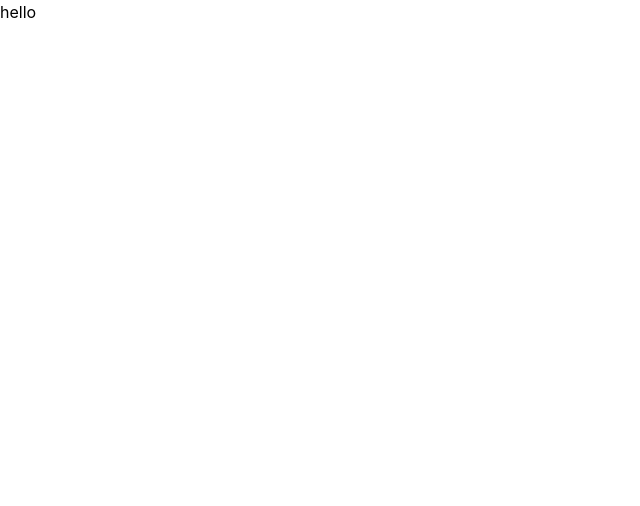
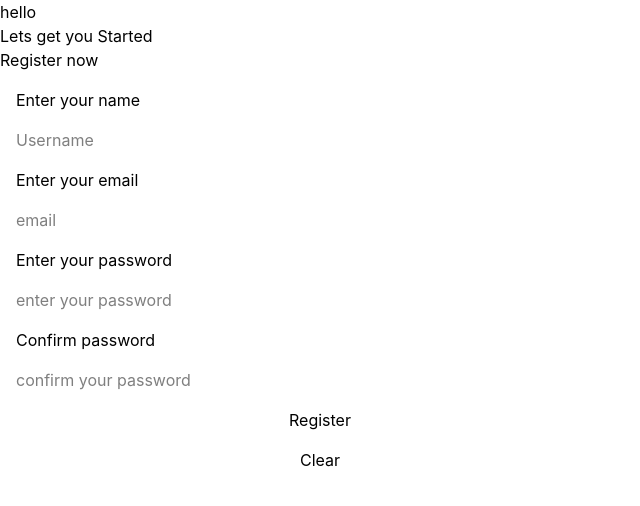
Before and after one commit to Bijay-Codes/Everpet, a React (Vite) app: page / in a window 1280 px wide. Shown: the top 506 px of the page, without its empty margins (0-640 px from the left). Built offline with nearby package versions, Linux system fonts and the light colour scheme.

Commit message:
created a basic register account form (without linking to backend)

```diff
--- a/src/App.tsx
+++ b/src/App.tsx
@@ -1,7 +1,9 @@
+import Register from "./pages/register"
 function App() {
   return (
     <>
       <div>hello</div>
+      <Register />
     </>
   )
 }
--- /dev/null
+++ b/src/pages/register.tsx
@@ -0,0 +1,188 @@
+import { useReducer } from "react";
+
+
+const initialState: InitialState = {
+    form: { username: '', email: '', password: '', reEnterPassword: '' },
+    error: {}
+};
+
+type InitialState = {
+    form: FormState;
+    error: ErrorState;
+}
+type FormState = {
+    username: string;
+    email: string;
+    password: string;
+    reEnterPassword: string;
+}
+type ErrorState = {
+    username?: string;
+    email?: string;
+    password?: string;
+    reEnterPassword?: string;
+}
+type Actions =
+    | { type: 'CHANGE', key: keyof InitialState['form'], value: string }
+    | { type: 'VALIDATE', key: keyof InitialState['form'] }
+    | { type: 'RESET' }
+
+
+function reducer(info: InitialState, action: Actions): InitialState {
+    switch (action.type) {
+        case 'CHANGE':
+            return { ...info, form: { ...info.form, [action.key]: action.value } };
+        case 'VALIDATE':
+            if (!info.form[action.key]) {
+                return { ...info, error: { ...info.error, [action.key]: 'This feild cannot be left empty' } }
+            }
+            switch (action.key) {
+                case 'username':
+                    return validateUsername(info);
+                case 'email':
+                    return validateEmail(info);
+                case 'password':
+                    return validatePassword(info);
+                case 'reEnterPassword':
+                    return validateReEnterPassword(info);
+                default:
+                    return info;
+            }
+
+        case 'RESET':
+            return { ...initialState };
+        default:
+            return info;
+    }
+}
+
+
+function validateUsername(info: InitialState) {
+    if (info.form.username.length < 3) {
+        return {
+            ...info,
+            error: { ...info.error, username: 'The username be atleast 4 character long' }
+        };
+    } else if (info.form.username.length > 30) {
+        return {
+            ...info,
+            error: { ...info.error, username: 'The username cannot be greater than 30 characters' }
+        };
+    } else {
+        return { ...info, error: { ...info.error, username: undefined } };
+    }
+}
+
+function validateEmail(info: InitialState) {
+    if (info.form.email.length > 255) {
+        return {
+            ...info,
+            error: { ...info.error, email: 'The email must be within 255 characters' }
+        };
+    } else {
+        return { ...info, error: { ...info.error, email: undefined } };
+    }
+}
+
+function validatePassword(info: InitialState) {
+    const regex = /[!@#$%^&*()_+\-=[\]{};':"\\|,.<>/?~`]/;
+    if (info.form.password.length < 3) {
+        return {
+            ...info,
+            error: { ...info.error, password: 'The password must be atleast 4 letters' }
+        };
+    } else if (info.form.password.length > 10) {
+        return {
+            ...info,
+            error: { ...info.error, password: 'The password must be atleast 4 letters' }
+        };
+    } else if (!regex.test(info.form.password)) {
+        return {
+            ...info,
+            error: { ...info.error, password: 'The password must contain atleast 1 symbol' }
+        };
+    } else {
+        return { ...info, error: { ...info.error, password: undefined } };
+    }
+}
+
+function validateReEnterPassword(info: InitialState) {
+    if (info.form.password !== info.form.reEnterPassword) {
+        return {
+            ...info,
+            error: { ...info.error, reEnterPassword: 'The password in both fields must be same' }
+        };
+    } else {
+        return { ...info, error: { ...info.error, reEnterPassword: undefined } };
+    }
+}
+export default function Register() {
+    const [info, reduce] = useReducer(reducer, initialState);
+    const errMsgStyles = 'text-xs text-rose-400';
+    const post = () => {
+        console.log(info)
+        alert('We got your request, sit back and wait')
+    }
+
+    const handleReset = () => {
+        reduce({ type: 'RESET' });
+    }
+
+    return (
+        <section>
+            <h1>Lets get you Started</h1>
+            <h2>Register now</h2>
+
+            <main>
+                <form action={post} className="flex flex-col gap-4 p-4 max-w-1/2">
+                    <label htmlFor="usr-name-input">Enter your name</label>
+                    <input type="text" name="usr-name-input" id="usr-name-input"
+                        placeholder="Username" value={info.form.username}
+                        onChange={(e) => reduce({
+                            type: 'CHANGE',
+                            key: 'username',
+                            value: e.target.value.trim()
+                        })}
+                        onBlur={() => reduce({ type: 'VALIDATE', key: 'username' })}
+                        required />
+                    {info.error.username && <span className={errMsgStyles}>{info.error.username}</span>}
+                    <label htmlFor="email-input">Enter your email</label>
+                    <input type='email' name="email-input" id="email-input"
+                        onChange={(e) => reduce({
+                            type: 'CHANGE',
+                            key: 'email',
+                            value: e.target.value.trim()
+                        })}
+                        placeholder="email" value={info.form.email}
+                        onBlur={() => reduce({ type: 'VALIDATE', key: 'email' })}
+                        required />
+                    {info.error.email && <span className={errMsgStyles}>{info.error.email}</span>}
+                    <label htmlFor="password-input">Enter your password</label>
+                    <input type="password" name="password-input" id="password-input"
+                        onChange={(e) => reduce({
+                            type: 'CHANGE',
+                            key: 'password',
+                            value: e.target.value.trim()
+                        })}
+                        placeholder="enter your password" value={info.form.password}
+                        onBlur={() => reduce({ type: 'VALIDATE', key: 'password' })}
+                        required />
+                    {info.error.password && <span className={errMsgStyles}>{info.error.password}</span>}
+                    <label htmlFor="re-enter-password">Confirm password</label>
+                    <input type="password" name="re-enter-password" id="re-enter-password"
+                        onChange={(e) => reduce({
+                            type: 'CHANGE',
+                            key: 'reEnterPassword',
+                            value: e.target.value.trim()
+                        })}
+                        placeholder="confirm your password" value={info.form.reEnterPassword}
+                        onBlur={() => reduce({ type: 'VALIDATE', key: 'reEnterPassword' })}
+                        required />
+                    {info.error.reEnterPassword && <span className={errMsgStyles}>{info.error.reEnterPassword}</span>}
+                    <button type="submit">Register</button>
+                    <button type="button" onClick={handleReset}>Clear</button>
+                </form>
+            </main>
+        </section >
+    )
+}
--- /dev/null
+++ b/src/paths/api-endpoints.ts
@@ -0,0 +1,4 @@
+export const END_POINTS: Record<string, string> = {
+    login: 'http://localhost:3000/auth/login',
+    register: 'http://localhost:3000/auth/register',
+}
--- /dev/null
+++ b/src/paths/page-routes.ts
@@ -0,0 +1,8 @@
+export const ROUTES: Record<string, string> = {
+    login: '/login',
+    signup: '/register',
+    profile: '/user/:username',
+    dashboard: '/user/:username/dashboard',
+    petStore: '/petstore',
+    pet: '/petstore/:id',
+}
```
